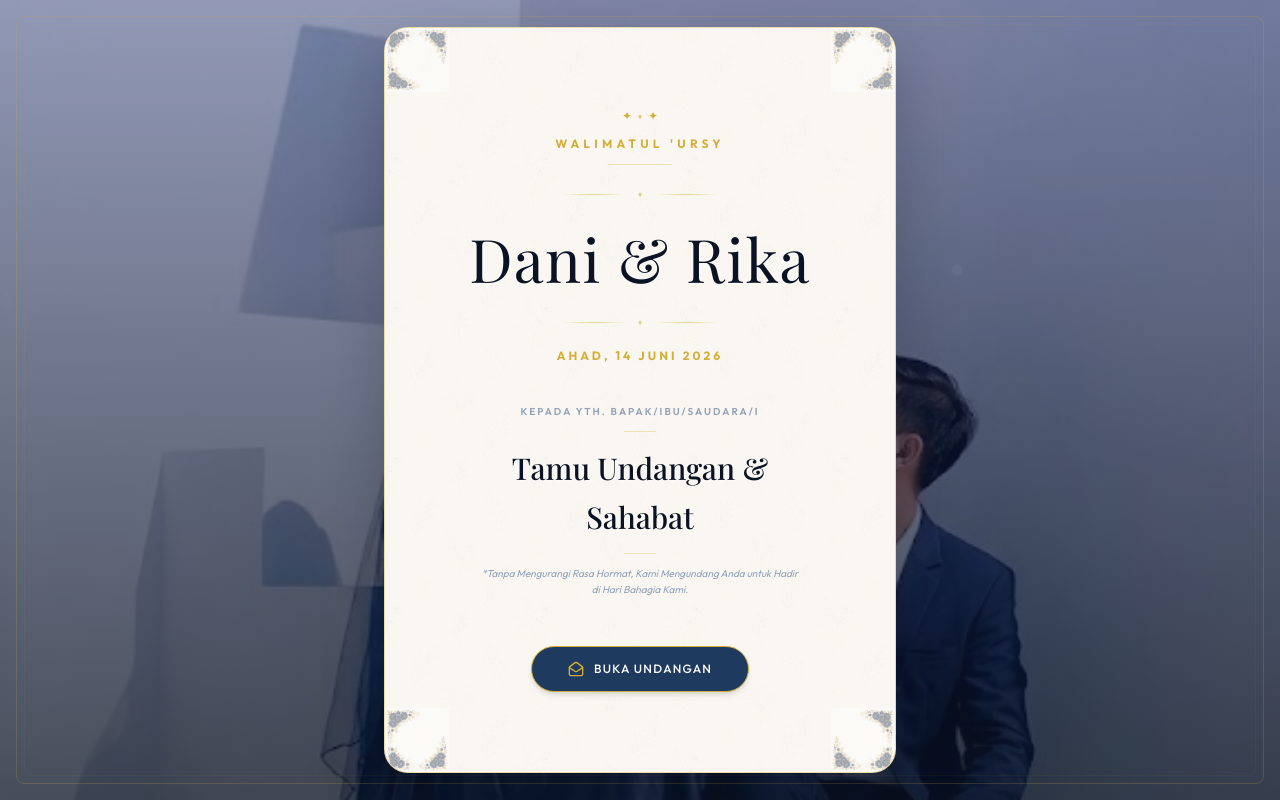
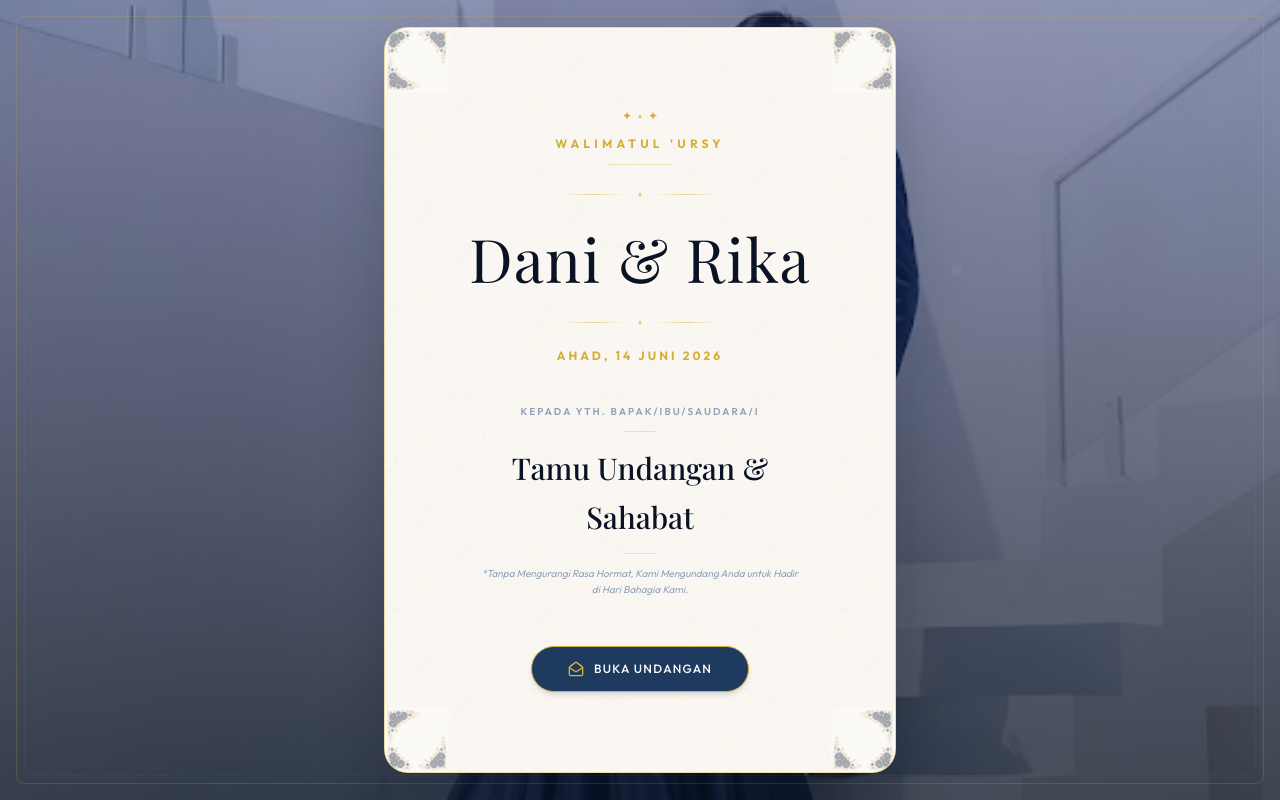
Before and after one commit to dafbeatx/Wedding-Rika-dan-Dani, a Next.js app: page / in a window 1280 px wide. Built offline with nearby package versions, Linux system fonts and the light colour scheme; a web font is replaced by a local one.

Commit message:
feat: update hero and cover background to prewedding photo gallery 4

```diff
--- a/app/invitation/[slug]/buka/page.tsx
+++ b/app/invitation/[slug]/buka/page.tsx
@@ -56,7 +56,7 @@ export default async function Page({ params }: PageProps) {
         id="hero"
         className="relative h-screen flex flex-col items-center justify-center text-center px-4 overflow-hidden"
         style={{
-          backgroundImage: `linear-gradient(to bottom, rgba(10, 19, 36, 0.6), rgba(10, 19, 36, 0.85)), url('/gallery/gallery1.jpg')`,
+          backgroundImage: `linear-gradient(to bottom, rgba(10, 19, 36, 0.6), rgba(10, 19, 36, 0.85)), url('/gallery/gallery4.jpg')`,
           backgroundSize: 'cover',
           backgroundPosition: 'center',
           backgroundAttachment: 'fixed',
--- a/components/invitation-cover.tsx
+++ b/components/invitation-cover.tsx
@@ -99,7 +99,7 @@ export default function InvitationCover({ guestName, slug }: InvitationCoverProp
       variants={backdropVariants}
       className="fixed inset-0 z-50 flex items-center justify-center overflow-hidden"
       style={{
-        backgroundImage: `linear-gradient(to bottom, rgba(15, 30, 95, 0.45) 0%, rgba(10, 19, 36, 0.75) 100%), url('/gallery/gallery1.jpg')`,
+        backgroundImage: `linear-gradient(to bottom, rgba(15, 30, 95, 0.45) 0%, rgba(10, 19, 36, 0.75) 100%), url('/gallery/gallery4.jpg')`,
         backgroundSize: 'cover',
         backgroundPosition: 'center',
       }}
```
